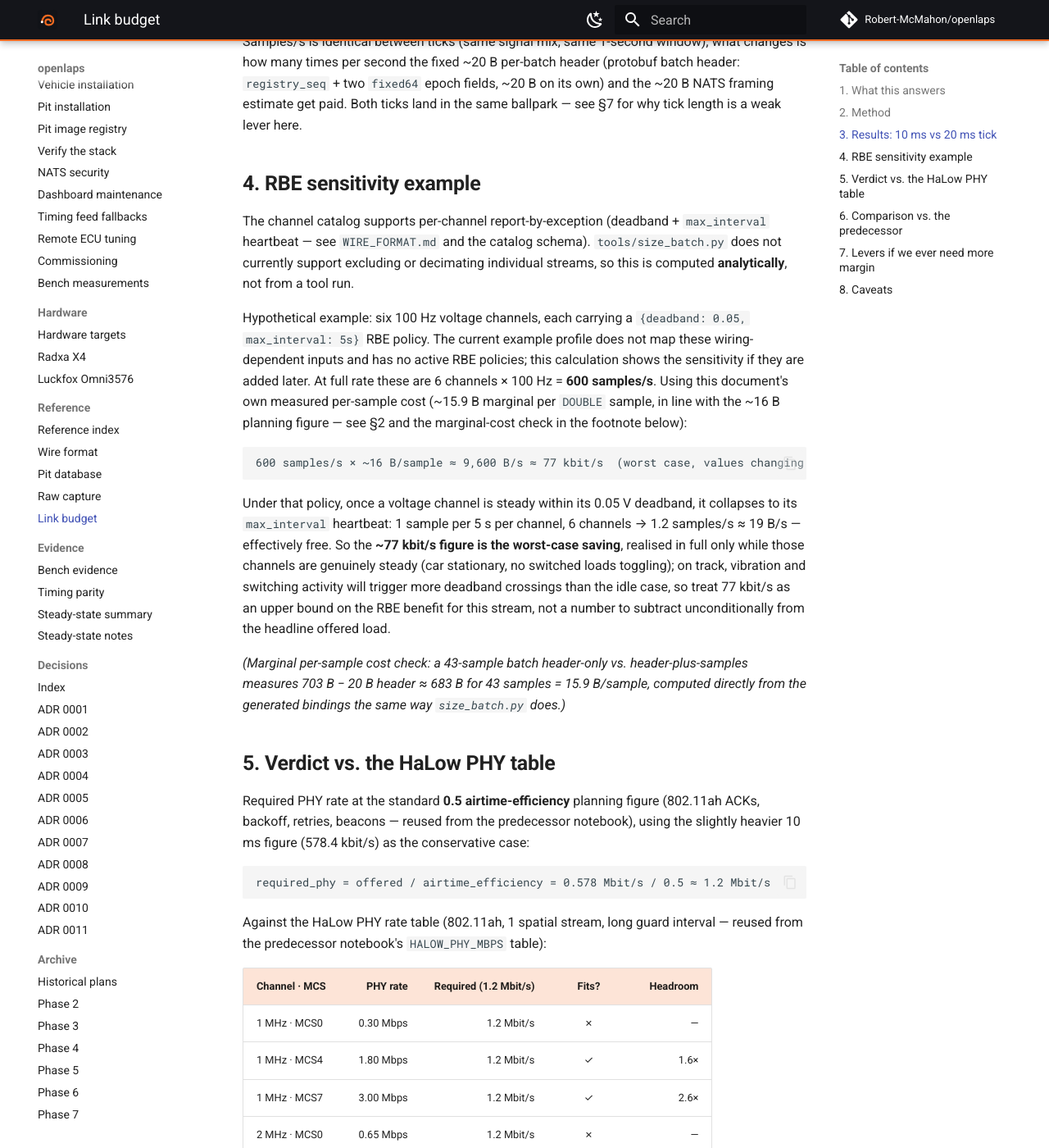
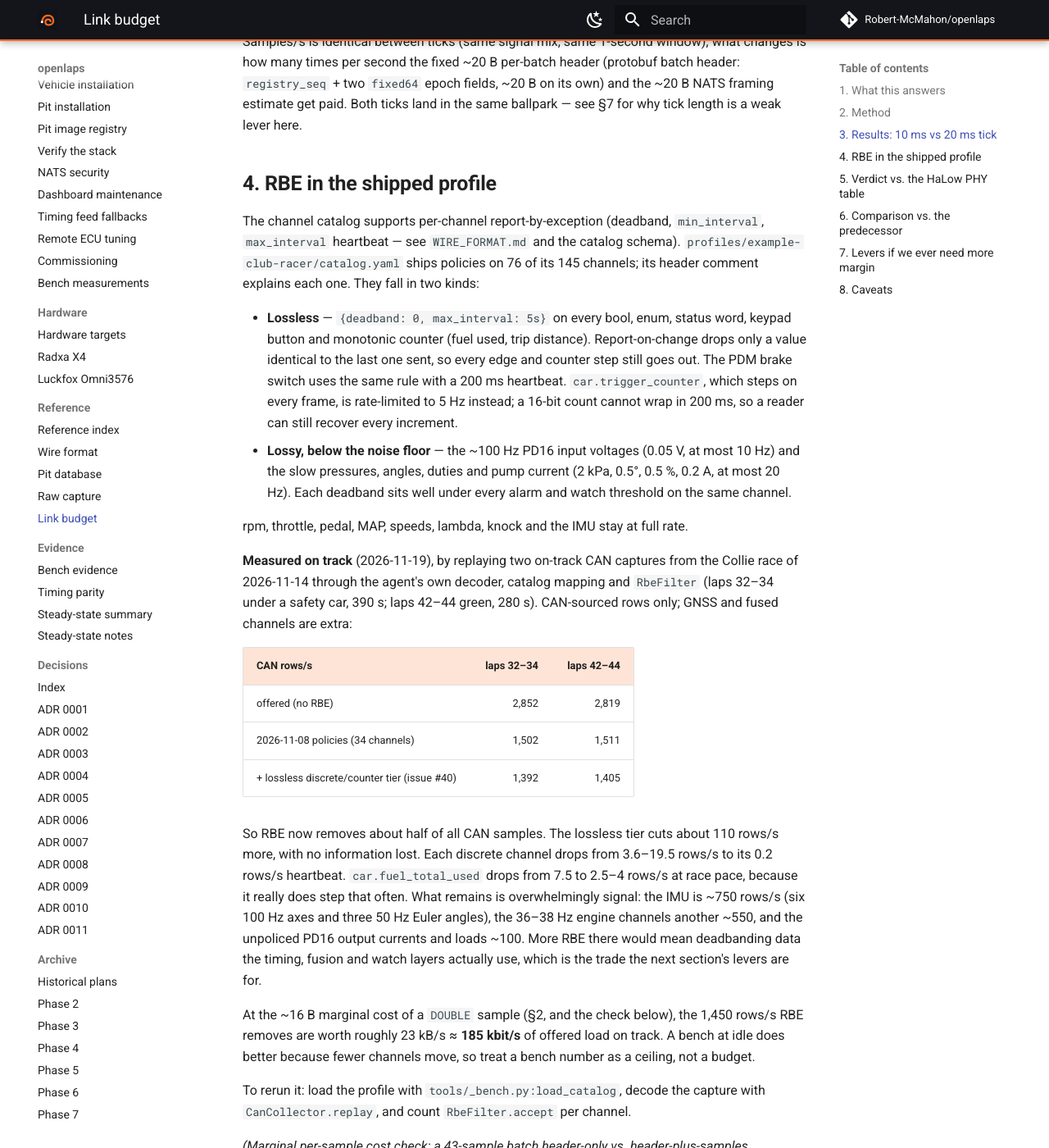
Before and after one commit to Robert-McMahon/openlaps, an MkDocs documentation site: the page built from docs/LINK_BUDGET.md, in a window 1280 px wide and 1400 px high, scrolled down 1989 px. Shown: the whole window at 82% size. Built offline with MkDocs 1.6.1 and Material for MkDocs 9.7.7, drawn with Linux system fonts in a browser that asks for light colours; comment, search, counter and statistics services are not loaded; some of the changed text lies outside the part shown.

Commit message:
Send every discrete and counter channel on change, losslessly
Closes #40. Every bool, enum, status word, keypad button and monotonic
counter in the example catalog now carries {deadband: 0, max_interval: 5s}:
report-on-change drops only a value identical to the last one sent, so no
edge or counter step is lost. That adds 39 channels (car.fuel_total_used,
the trip meter, keypad, PD16 status words, engine protection, the ECU's
lights and switches) and moves the ten bool/int channels that had a 200 ms
rate limit onto the lossless rule, since a rate limit can swallow a short
blip. car.trigger_counter keeps its 200 ms limit: it steps every frame, and
a 16-bit count cannot wrap in 200 ms.

Measured by replaying two on-track Collie captures through the decoder,
catalog and RbeFilter: 2,852 offered CAN rows/s, 1,502 kept before,
1,392 after. LINK_BUDGET section 4 now gives those numbers instead of a
scenario about channels the profile no longer maps.

Co-Authored-By: Claude Opus 5.5 <noreply@anthropic.com>

````diff
--- a/docs/LINK_BUDGET.md
+++ b/docs/LINK_BUDGET.md
@@ -89,36 +89,56 @@ epoch fields, ~20 B on its own) and the ~20 B NATS framing estimate get
 paid. Both ticks land in the same ballpark — see §7 for why tick length is
 a weak lever here.
 
-## 4. RBE sensitivity example
+## 4. RBE in the shipped profile
 
-The channel catalog supports per-channel report-by-exception (deadband +
-`max_interval` heartbeat — see `WIRE_FORMAT.md` and the catalog schema).
-`tools/size_batch.py` does not currently support excluding or decimating
-individual streams, so this is computed **analytically**, not from a tool
-run.
+The channel catalog supports per-channel report-by-exception (deadband,
+`min_interval`, `max_interval` heartbeat — see `WIRE_FORMAT.md` and the
+catalog schema). `profiles/example-club-racer/catalog.yaml` ships policies on
+76 of its 145 channels; its header comment explains each one. They fall in
+two kinds:
 
-Hypothetical example: six 100 Hz voltage channels, each carrying a
-`{deadband: 0.05, max_interval: 5s}` RBE policy. The current example profile
-does not map these wiring-dependent inputs and has no active RBE policies;
-this calculation shows the sensitivity if they are added later. At full rate
-these are 6 channels × 100 Hz = **600 samples/s**. Using this document's own
-measured per-sample cost (~15.9 B
-marginal per `DOUBLE` sample, in line with the ~16 B planning figure — see
-§2 and the marginal-cost check in the footnote below):
+- **Lossless** — `{deadband: 0, max_interval: 5s}` on every bool, enum,
+  status word, keypad button and monotonic counter (fuel used, trip
+  distance). Report-on-change drops only a value identical to the last one
+  sent, so every edge and counter step still goes out. The PDM brake switch
+  uses the same rule with a 200 ms heartbeat. `car.trigger_counter`, which
+  steps on every frame, is rate-limited to 5 Hz instead; a 16-bit count
+  cannot wrap in 200 ms, so a reader can still recover every increment.
+- **Lossy, below the noise floor** — the ~100 Hz PD16 input voltages
+  (0.05 V, at most 10 Hz) and the slow pressures, angles, duties and pump
+  current (2 kPa, 0.5°, 0.5 %, 0.2 A, at most 20 Hz). Each deadband sits
+  well under every alarm and watch threshold on the same channel.
 
-```
-600 samples/s × ~16 B/sample ≈ 9,600 B/s ≈ 77 kbit/s  (worst case, values changing every tick)
-```
+rpm, throttle, pedal, MAP, speeds, lambda, knock and the IMU stay at full rate.
 
-Under that policy, once a voltage channel is steady within its 0.05 V deadband,
-it collapses to its `max_interval` heartbeat: 1 sample per 5 s per channel,
-6 channels → 1.2 samples/s ≈ 19 B/s — effectively free. So the **~77 kbit/s
-figure is the worst-case saving**, realised in full only while those
-channels are genuinely steady (car stationary, no switched loads toggling);
-on track, vibration and switching activity will trigger more deadband
-crossings than the idle case, so treat 77 kbit/s as an upper bound on the
-RBE benefit for this stream, not a number to subtract unconditionally from
-the headline offered load.
+**Measured on track** (2026-11-19), by replaying two on-track CAN captures
+from the Collie race of 2026-11-14 through the agent's own decoder, catalog
+mapping and `RbeFilter` (laps 32–34 under a safety car, 390 s; laps 42–44
+green, 280 s). CAN-sourced rows only; GNSS and fused channels are extra:
+
+| CAN rows/s                                  | laps 32–34 | laps 42–44 |
+|---------------------------------------------|-----------:|-----------:|
+| offered (no RBE)                            |      2,852 |      2,819 |
+| 2026-11-08 policies (34 channels)           |      1,502 |      1,511 |
+| + lossless discrete/counter tier (issue #40)|      1,392 |      1,405 |
+
+So RBE now removes about half of all CAN samples. The lossless tier cuts
+about 110 rows/s more, with no information lost. Each discrete channel drops
+from 3.6–19.5 rows/s to its 0.2 rows/s heartbeat. `car.fuel_total_used` drops
+from 7.5 to 2.5–4 rows/s at race pace, because it really does step that
+often. What remains is overwhelmingly signal: the IMU is ~750 rows/s (six
+100 Hz axes and three 50 Hz Euler angles), the 36–38 Hz engine channels
+another ~550, and the unpoliced PD16 output currents and loads ~100. More
+RBE there would mean deadbanding data the timing, fusion and watch layers
+actually use, which is the trade the next section's levers are for.
+
+At the ~16 B marginal cost of a `DOUBLE` sample (§2, and the check below),
+the 1,450 rows/s RBE removes are worth roughly 23 kB/s ≈ **185 kbit/s** of
+offered load on track. A bench at idle does better because fewer channels
+move, so treat a bench number as a ceiling, not a budget.
+
+To rerun it: load the profile with `tools/_bench.py:load_catalog`, decode the
+capture with `CanCollector.replay`, and count `RbeFilter.accept` per channel.
 
 *(Marginal per-sample cost check: a 43-sample batch header-only vs.
 header-plus-samples measures 703 B − 20 B header ≈ 683 B for 43 samples =
@@ -233,11 +253,11 @@ erodes the margin.
   remains a "if we actually need it" lever, not a first-choice one — the
   schema is future-proofed for it, nothing more.
 - **Per-channel rate caps / RBE in the catalog.** Config-only, no code or
-  wire-format change — this is what §4's PD16 example already models.
-  Applying deadband + `max_interval` policies more broadly across the
-  catalog (not just PD16 voltages) trades live fidelity for bandwidth on a
-  per-channel basis, exactly where it matters least (steady-state analog
-  monitoring channels, not fast-changing engine/chassis signals).
+  wire-format change. §4 has what the profile ships and what it measured:
+  every lossless policy is already applied. What is left is lossy, so it
+  trades live fidelity for bandwidth per channel. The cheapest candidates are
+  the PD16 output currents and loads and the slow temperatures, not the
+  fast-changing engine/chassis signals.
 - **Longer ticks — marginal, and here's why.** §3 shows 10 ms → 20 ms only
   moves offered load from 578.4 to 564.0 kbit/s, a **2.5%** change, because
   the only tick-dependent cost is the fixed ~20 B/batch header (protobuf) +
````
Also changed, not shown: 1 other file.
